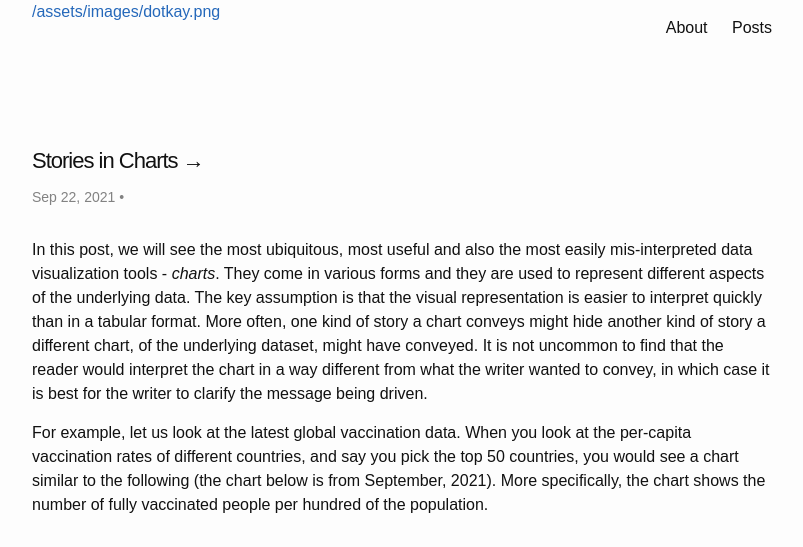
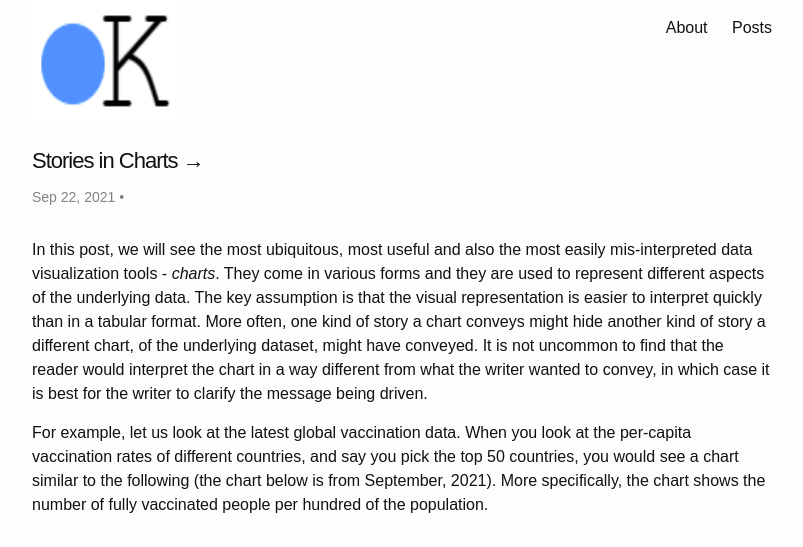
Before and after one commit to dotkay/dotkay.github.io, a Jekyll site: the page built from index.html, in a window 1280 px wide and 900 px high, cut to the strip 0-547 px from the top of the window. Shown: the whole strip, without its empty margins (238-1041 px from the left). Built offline with Jekyll 4.4.1, drawn with Linux system fonts in a browser that asks for light colours; the list of posts is cut into pages by our own code.

Commit message:
trying img again

```diff
--- a/_includes/header.html
+++ b/_includes/header.html
@@ -4,7 +4,7 @@
     <!-- Mathjax Support
     <a class="site-title" href="{{ "/" | relative_url }}">{{ site.title | escape }}</a>
     -->
-    <a class="site-title-img">{{ site.title-img | escape }}</a>
+    <img src="{{site.title-img | escape}}" width="150" height="120">
 
     <nav class="site-nav">
       {% for link in site.data.navigation.main %}
```
